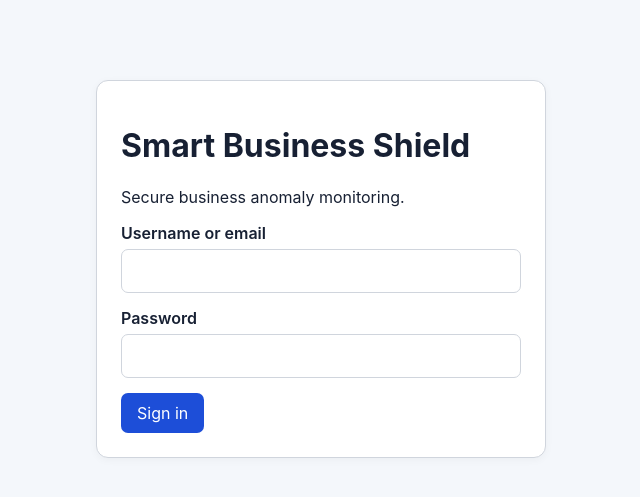
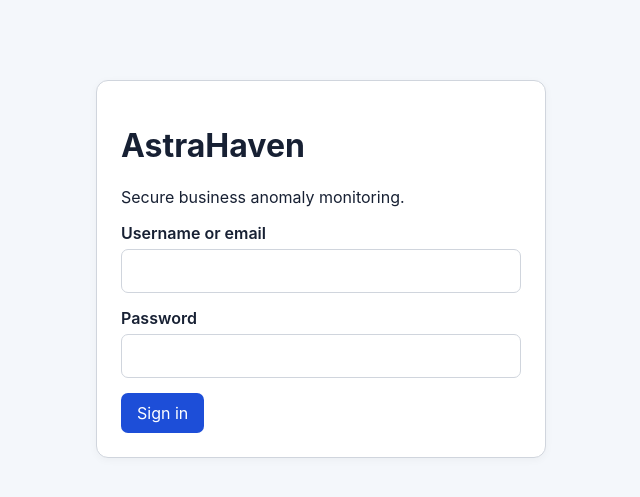
Before and after one commit to AkhonaMnguni/AstraHaven, a Flask app: page /login in a window 1280 px wide. Shown: the part 56-553 px from the top of the page, without its empty margins (319-959 px from the left). Run offline with Flask 3, Linux system fonts and the light colour scheme.

Commit message:
documented AstraHaven files

```diff
--- a/AstraHaven/templates/admin_users.html
+++ b/AstraHaven/templates/admin_users.html
@@ -1,7 +1,7 @@
 {% extends "base.html" %}
 
 {% block title %}
-Administration — Smart Business Shield
+Administration — AstraHaven
 {% endblock %}
 
 {% block content %}
--- a/AstraHaven/templates/alert_detail.html
+++ b/AstraHaven/templates/alert_detail.html
@@ -1,7 +1,7 @@
 {% extends "base.html" %}
 
 {% block title %}
-Alert Investigation — Smart Business Shield
+Alert Investigation — AstraHaven
 {% endblock %}
 
 {% block content %}
--- a/AstraHaven/templates/alerts.html
+++ b/AstraHaven/templates/alerts.html
@@ -1,7 +1,7 @@
 {% extends "base.html" %}
 
 {% block title %}
-Alerts — Smart Business Shield
+Alerts — AstraHaven
 {% endblock %}
 
 {% block content %}
--- a/AstraHaven/templates/base.html
+++ b/AstraHaven/templates/base.html
@@ -10,11 +10,11 @@
 
   <meta
        name="description"
-        content="Smart Business Shield"
+        content="AstraHaven"
        >
 
   <title>
-  {% block title %}Smart Business Shield{% endblock %}
+  {% block title %}AstraHaven{% endblock %}
   </title>
 
   <link
--- a/AstraHaven/templates/dashboard.html
+++ b/AstraHaven/templates/dashboard.html
@@ -1,7 +1,7 @@
 {% extends "base.html" %}
 
 {% block title %}
-Dashboard — Smart Business Shield
+Dashboard — AstraHaven
 {% endblock %}
 
 {% block content %}
--- a/AstraHaven/templates/login.html
+++ b/AstraHaven/templates/login.html
@@ -1,12 +1,12 @@
 {% extends "base.html" %}
 
 {% block title %}
-Login — Smart Business Shield
+Login — AstraHaven
 {% endblock %}
 
 {% block content %}
 <div class="login-card">
-    <h1>Smart Business Shield</h1>
+    <h1>AstraHaven</h1>
     <p>Secure business anomaly monitoring.</p>
 
     <form method="post">
--- a/AstraHaven/templates/suppliers.html
+++ b/AstraHaven/templates/suppliers.html
@@ -1,7 +1,7 @@
 {% extends "base.html" %}
 
 {% block title %}
-Suppliers — Smart Business Shield
+Suppliers — AstraHaven
 {% endblock %}
 
 {% block content %}
--- a/AstraHaven/templates/transactions.html
+++ b/AstraHaven/templates/transactions.html
@@ -1,7 +1,7 @@
 {% extends "base.html" %}
 
 {% block title %}
-Transactions — Smart Business Shield
+Transactions — AstraHaven
 {% endblock %}
 
 {% block content %}
--- a/docker-compose.yml
+++ b/docker-compose.yml
@@ -31,7 +31,7 @@ services:
       - db
     environment:
       SECRET_KEY: change-this-demo-secret
-      DATABASE_URL: postgresql+psycopg://smartshield:smartshield_password@db:5432/smartshield
+      DATABASE_URL: postgresql+psycopg://astrahaven:astrahaven_password@db:5432/astrahaven
     ports:
       - "5000:5000"
 
--- a/scripts/seed_demo_data.py
+++ b/scripts/seed_demo_data.py
@@ -21,13 +21,13 @@ with app.app_context():
     db.session.add_all([cape_town, durban, johannesburg])
     db.session.flush()
 
-    owner = User(username="owner", email="owner@smartshield.local", role="OWNER", branch_id=cape_town.id)
+    owner = User(username="owner", email="owner@astrahaven.local", role="OWNER", branch_id=cape_town.id)
     owner.set_password("OwnerPassword123!")
 
-    admin = User(username="admin", email="admin@smartshield.local", role="ADMIN", branch_id=cape_town.id)
+    admin = User(username="admin", email="admin@astrahaven.local", role="ADMIN", branch_id=cape_town.id)
     admin.set_password("AdminPassword123!")
 
-    analyst = User(username="analyst", email="analyst@smartshield.local", role="ANALYST", branch_id=cape_town.id)
+    analyst = User(username="analyst", email="analyst@astrahaven.local", role="ANALYST", branch_id=cape_town.id)
     analyst.set_password("AnalystPassword123!")
 
     db.session.add_all([owner, admin, analyst])
```
